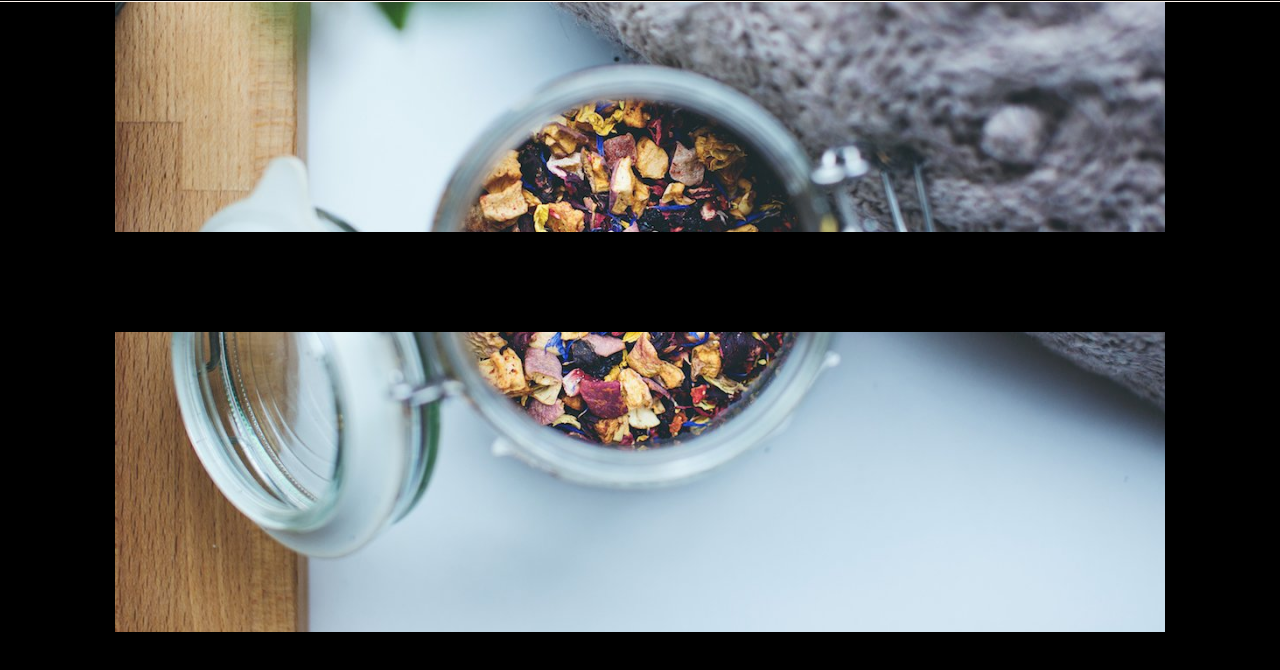
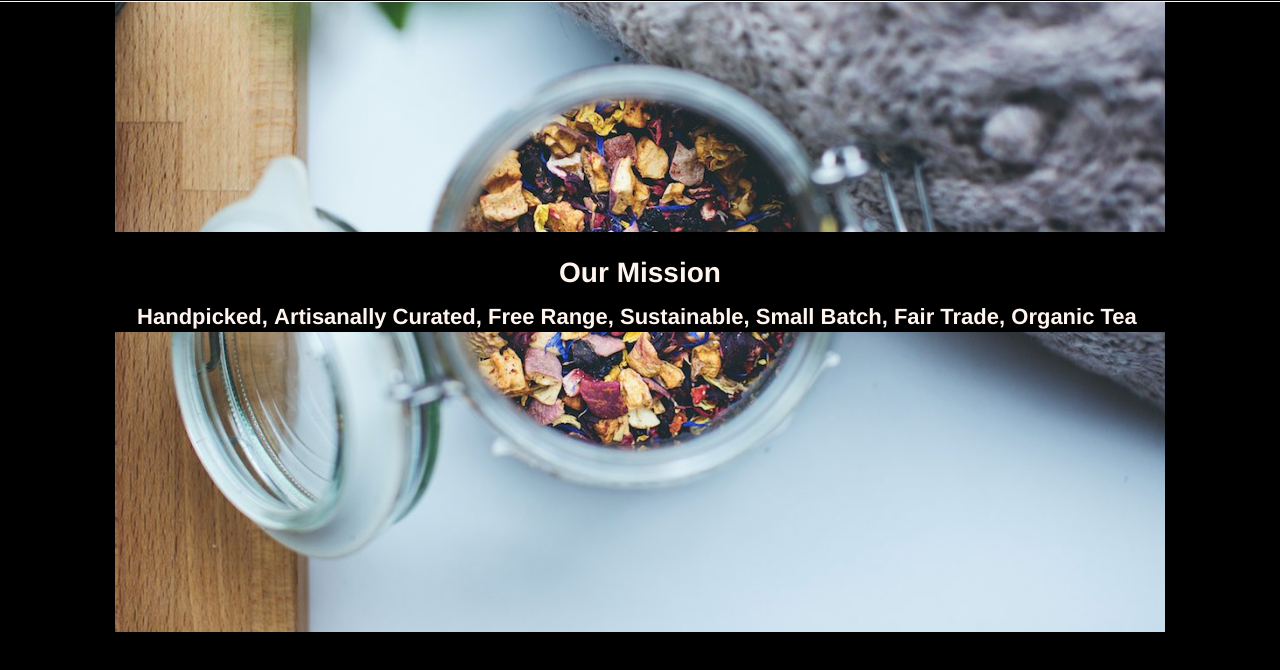
Before and after one commit to matto80/tea_cozy_new, a plain HTML site: page index.html in a window 1280 px wide. Shown: the part 68-738 px from the top of the page. Drawn offline with Linux system fonts and the light colour scheme.

Commit message:
banner and text

```diff
--- a/index.html
+++ b/index.html
@@ -20,7 +20,17 @@
       <img class="hero_image" src="images/img-mission-background.jpg" alt="a cup of tea from above with berries floating in it">
       <div class="hero_banner">
         <h2 class="banner_text">Our Mission</h2>
-        <h4 class="banner_sub_text">Handpicked, Artisanally Curated, Free Range, Sustainable, Small Batch, Fair Trade, Organic Tea</h4>
+        <pre>
+          <ul class="banner_sub_text">
+            <li><h4>Handpicked, </h4></li>
+            <li><h4>Artisanally Curated, </h4></li>
+            <li><h4>Free Range, </h4></li>
+            <li><h4>Sustainable, </h4></li>
+            <li><h4>Small Batch, </h4></li>
+            <li><h4>Fair Trade, </h4></li>
+            <li><h4>Organic Tea </h4></li>
+          </ul>
+        </pre>
       </div>
     </div>
   </body>
--- a/styles/style.css
+++ b/styles/style.css
@@ -5,11 +5,12 @@
     font-size: 100%;
     box-sizing: border-box;
     text-decoration: none;
-   // border: 1px dashed red;
+//    border: 1px dashed red;
 }
 
 body {
   background-color: black;
+//  opacity: 0.6;
 }
 
 .nav_bar_container {
@@ -54,16 +55,38 @@ body {
   display: flex;
   justify-content: center;
   height: 700px;
-  overflow: hidden;
+  //overflow: hidden;
 }
 
 .hero_image {
-  // height: 700px;
+  height: 700px;
 }
 
 .hero_banner {
+  display: flex;
+  flex-direction: column;
+  align-items: center;
+  justify-content: space-around;
   width: 100%;
   height: 100px;
   background-color: black;
   position: absolute; top: 300px; left: 0px;
 }
+
+.banner_text {
+  font-family: Helvetica;
+  font-size: 28px;
+  color: seashell;
+  padding-top: 25px;
+}
+
+.banner_sub_text {
+  display: flex;
+  align-items: center;
+  justify-content: center;
+  flex-wrap: wrap;
+  font-family: Helvetica;
+  font-size: 22px;
+  color: seashell;
+  list-style: none;
+}
```
